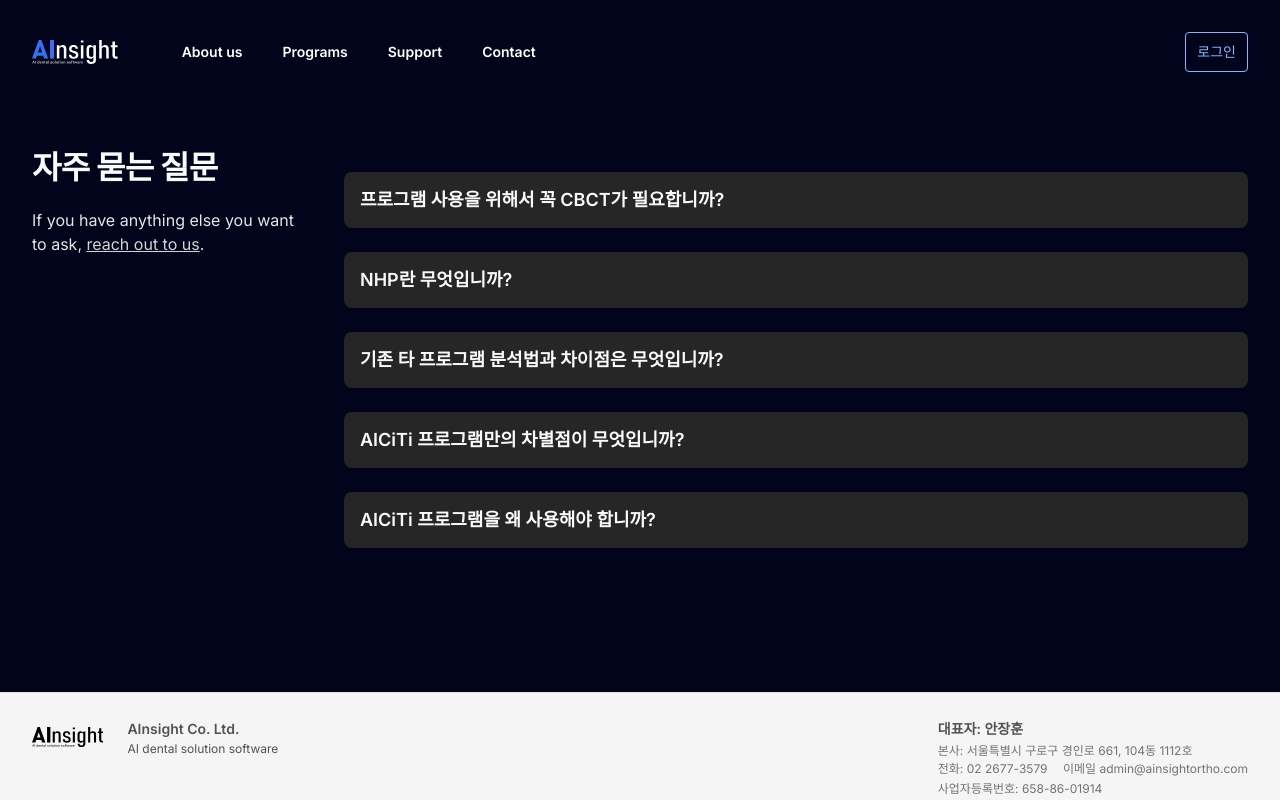
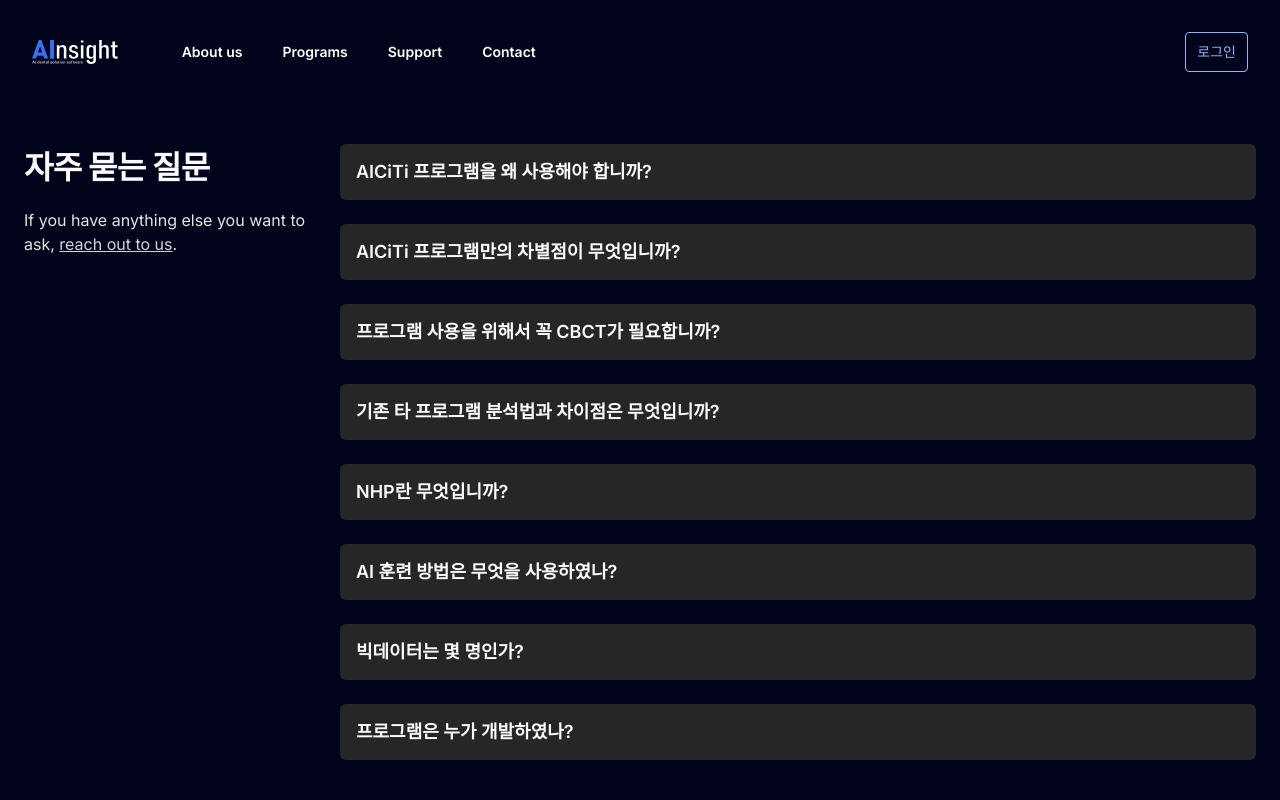
Before and after one commit to AInsightrnd/web, a Next.js app: page /faqs in a window 1280 px wide. Shown: the top 800 px of the page. Built offline with nearby package versions, Linux system fonts and the light colour scheme.

Commit message:
added text / layout edited

```diff
--- a/src/components/Faqs.tsx
+++ b/src/components/Faqs.tsx
@@ -5,31 +5,45 @@
 
   [
     {
+      question: 'AICiTi 프로그램을 왜 사용해야 합니까?',
+      answer:
+        '치료 계획을 세우기에 앞서 골격 분석을 진행한다면, 해당 환자가 발치케이스인지 수술케이스인지 정확히 판단할 수 있습니다. \n 또한 보다 효율적이고 만족스러운 치료 결과를 위한 계획을 세울 수 있게 도와줍니다.'
+    },
+    {
+      question: 'AICiTi 프로그램만의 차별점이 무엇입니까?',
+      answer:
+        '• 치아교정, 양악수술 치료를 계획함에 있어 꼭 필요한 계측점만 나타낸다 \n• AI기술을 이용해 계측치를 30초 이내로 나타내 보여준다 \n• 쉬운 조작 \n• 결과값 즉시 제공'
+    },
+    {
       question: '프로그램 사용을 위해서 꼭 CBCT가 필요합니까?',
       answer:
         '프로그램을 통한 분석을 얻기 위해서는 반드시 Nasion부터 Menton까지 촬영되는 CBCT 장비가 필요합니다.',
     },
     {
+      question: '기존 타 프로그램 분석법과 차이점은 무엇입니까?',
+      answer:
+        '기존 분석법(프로그램)은 2D cephalo 분석으로, 많은 수의  두개 내 기준선을 사용합니다. \n AICiTi program은 CBCT를 이용한 3D 골격 분석법으로, 두개 외 기준선인 NTVP, THP를 이용합니다.'
+    },
+    {
       question: 'NHP란  무엇입니까?',
       answer:
-        '환자가 편안히 서서, 정면에 있는 거울 속 자신의 눈을 바라보는 상태를 말합니다. \n“ortho Position“이라고 불리며, 재현성과 신뢰도가 높습니다.',
+        '“ortho Position“이라고 불리며, 재현성과 신뢰도가 높은 촬영 자세입니다. \n 환자가 편안히 서서, 정면에 있는 거울 속 자신의 눈을 바라보는 상태를 말합니다.',
     },
     {
-      question: '기존 타 프로그램 분석법과 차이점은 무엇입니까?',
+      question: 'AI 훈련 방법은 무엇을 사용하였나? ',
       answer:
-        '기존 분석법(프로그램)은 2D cephalo 분석으로, 많은 수의  두개 내 기준선을 사용합니다. \n AICiTi program은 CBCT를 이용한 3D 골격 분석법으로, 두개 외 기준선인 NTVP, THP를 이용한다.'
+        'supervised learning을 사용하였다.  규칙이 있는 데이터를 컴퓨터에 학습시켜 새로운 데이터의 결과를 예측하는 방법이다',
     },
     {
-      question: 'AICiTi 프로그램만의 차별점이 무엇입니까?',
+      question: '빅데이터는 몇 명인가?',
       answer:
-        '치아교정, 양악수술 치료를 계획함에 있어 꼭 필요한 계측점만 나타낸다 \n AI기술을 이용해 계측치를 30초 이내로 나타내 보여준다 \n쉬운 조작 \n결과값 즉시 제공'
+        '총 Big Data는 200명이다. 그 중 170명을 학습시키고, 30명은 검증을 위해 사용하였다.',
     },
     {
-      question: 'AICiTi 프로그램을 왜 사용해야 합니까?',
+      question: '프로그램은 누가 개발하였나?',
       answer:
-        '치료 계획을 세우기에 앞서 골격 분석을 진행한다면, 해당 환자가 발치케이스인지 수술케이스인지 정확히 판단할 수 있습니다. \n 또한 보다 효율적이고 만족스러운 치료 결과를 위한 계획을 세울 수 있게 도와줍니다.'
+        '중앙대학교 광명병원 치과교정과 과장 안장훈 교수와, 한양대 기계공학과 윤종헌교수의 협업으로 개발되었다.',
     },
-
   ],
 
 ]
@@ -40,7 +54,7 @@
       id="faqs"
       aria-labelledby="faqs-title"
       className="grid max-w-2xl grid-cols-1 items-start gap-x-8 gap-y-10 py-24 sm:px-6 sm:py-32 sm:mx-auto
-        lg:max-w-7xl lg:px-8 lg:grid-cols-4 lg:mx-0 "
+        lg:max-w-7xl px-8 lg:grid-cols-4 lg:mx-0 "
     >
       <div className="select-none grid lg:grid-cols-1 gap-y-2 sm:grid-cols-1 sm:gap-y-46 lg:gap-x-4 items-start">
           <h2
@@ -63,22 +77,19 @@
         <ul
           role="list"
           className="sm:col-span-full lg:col-span-3 gap-4 sm:gap-6 lg:gap-8 overscroll-y-contain
-          overflow-auto max-h-[calc(theme('dvh.1')*0.6] flex items-start ">
+          overflow-auto max-h-[calc(theme('dvh.1')*0.5] flex items-start ">
 
           {faqs.map((column, columnIndex) => (
 
-              <ul role="list" className="flex justify-items-start  grid cols-1 gap-y-6 w-full">
-                <svg xmlns="http://www.w3.org/2000/svg" fill="white" viewBox="0 0 24 24" stroke-width="1.5" stroke="currentColor"
-                aria-hidden="true" className='h-1 w-1'></svg>
-
+              <ul role="list" className="flex justify-items-start grid cols-1 w-full">
                 {column.map((faq, faqIndex) => (
                   <details key={faqIndex}
-                  className="gap-y-2  rounded-lg p-4 bg-gray-800 w-full ">
+                  className="w-full rounded-md mb-6 p-4 bg-gray-800 hover:bg-gray-700 cursor-pointer">
                     <summary className=" text-lg font-semibold leading-6 text-gray-50 list-none ">
                       {faq.question}
                     </summary>
                     <div className="border-t border-gray-500 mt-4"></div>
-                    <p className="mt-4 text-md text-gray-100 whitespace-pre">{faq.answer}</p>
+                    <p className="px-2 mt-4 text-md text-gray-100 whitespace-pre-line overflow-x-hidden">{faq.answer}</p>
                   </details>
                 ))}
               </ul>
--- a/src/components/Paper.tsx
+++ b/src/components/Paper.tsx
@@ -25,7 +25,7 @@
     <section
         id="paper"
         className="  grid max-w-2xl grid-cols-1 items-start gap-x-8 gap-y-10 py-24 sm:px-6 sm:py-32 sm:mx-auto
-        lg:max-w-7xl lg:px-8 lg:grid-cols-4 lg:mx-0 "
+        lg:max-w-7xl px-8 lg:grid-cols-4 lg:mx-0 "
       >
       <div className="select-none grid lg:grid-cols-1 gap-y-2 sm:grid-cols-1 sm:gap-y-46 lg:gap-x-4 items-start">
               <h1 className="text-3xl font-bold tracking-tight text-gray-50">
```
